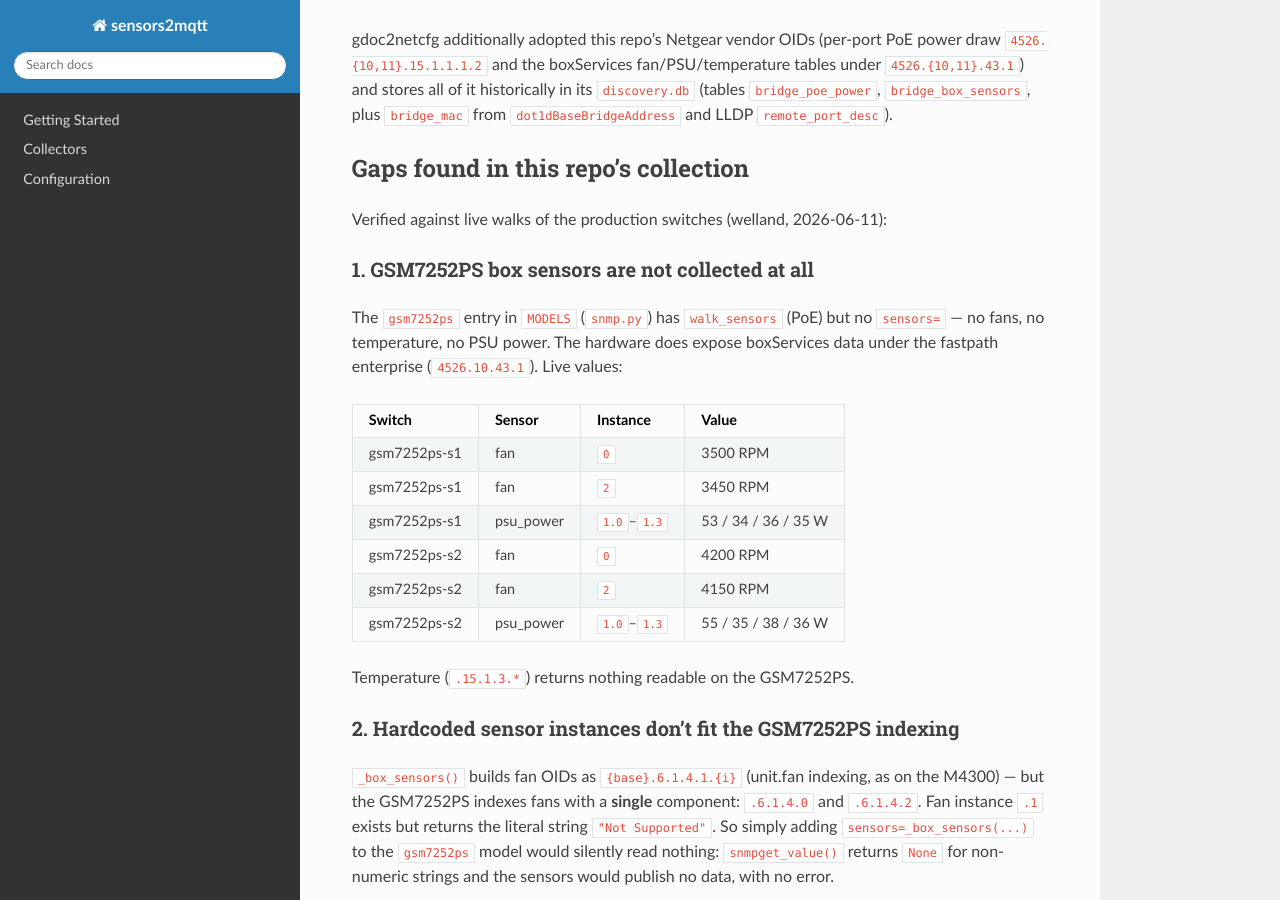
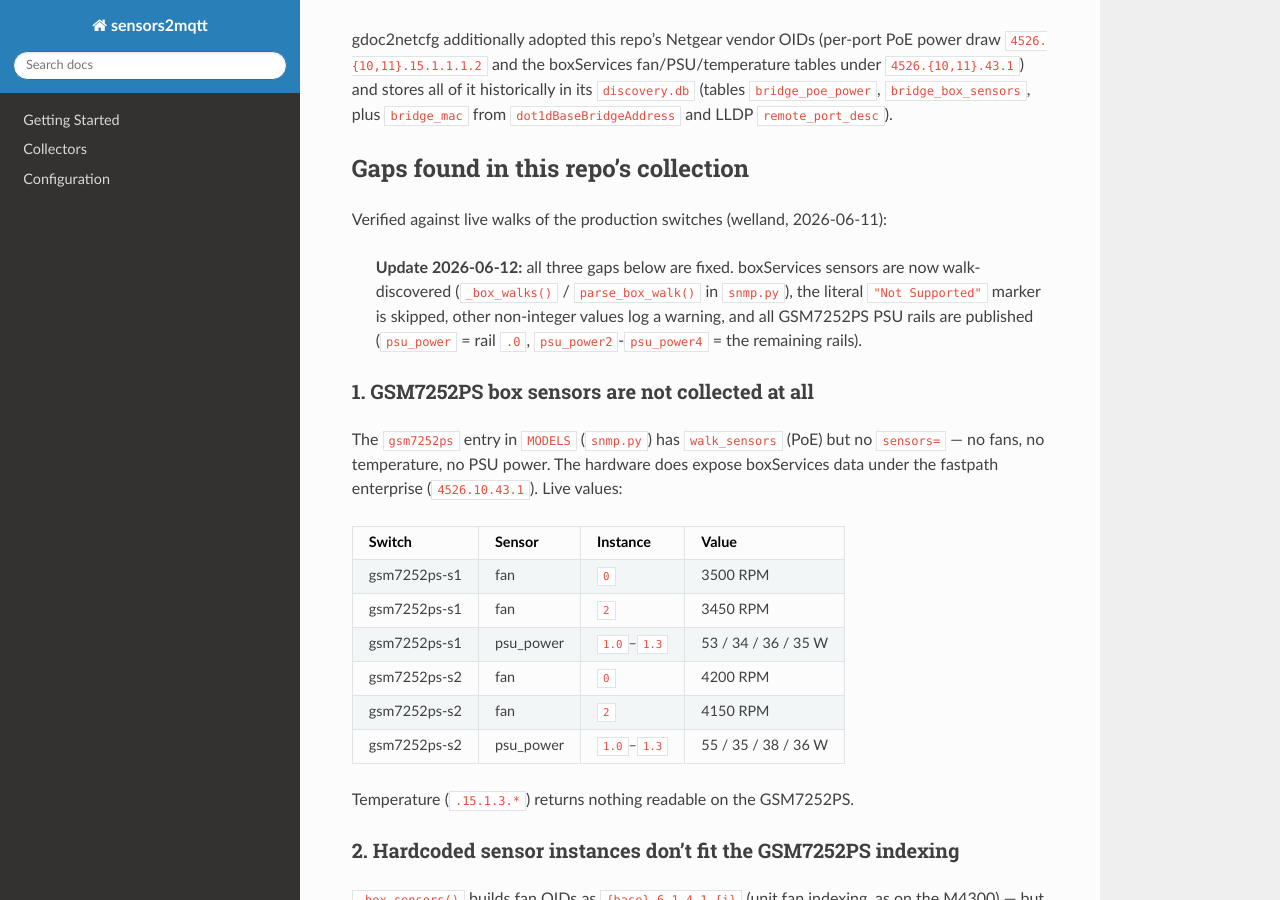
Before and after one commit to mithro/sensors2mqtt, a Sphinx documentation site: the page built from docs/gdoc2netcfg-snmp-cross-check.md, in a window 1280 px wide and 900 px high, scrolled down 722 px. Built offline with Sphinx 7.4.7 and the Read the Docs theme 3.1.0, drawn with Linux system fonts in a browser that asks for light colours.

Commit message:
docs: record walk-discovered box sensors closing cross-check gaps
Co-Authored-By: Claude Fable 5 <noreply@anthropic.com>

```diff
--- a/docs/gdoc2netcfg-snmp-cross-check.md
+++ b/docs/gdoc2netcfg-snmp-cross-check.md
@@ -35,6 +35,13 @@ tables under `4526.{10,11}.43.1`) and stores all of it historically in its
 
 Verified against live walks of the production switches (welland,
 2026-06-11):
+
+> **Update 2026-06-12:** all three gaps below are fixed. boxServices
+> sensors are now walk-discovered (`_box_walks()` / `parse_box_walk()` in
+> `snmp.py`), the literal `"Not Supported"` marker is skipped, other
+> non-integer values log a warning, and all GSM7252PS PSU rails are
+> published (`psu_power` = rail `.0`, `psu_power2`-`psu_power4` = the
+> remaining rails).
 
 ### 1. GSM7252PS box sensors are not collected at all
 
```
Also changed, not shown: CLAUDE.md (+5 -1 lines).
